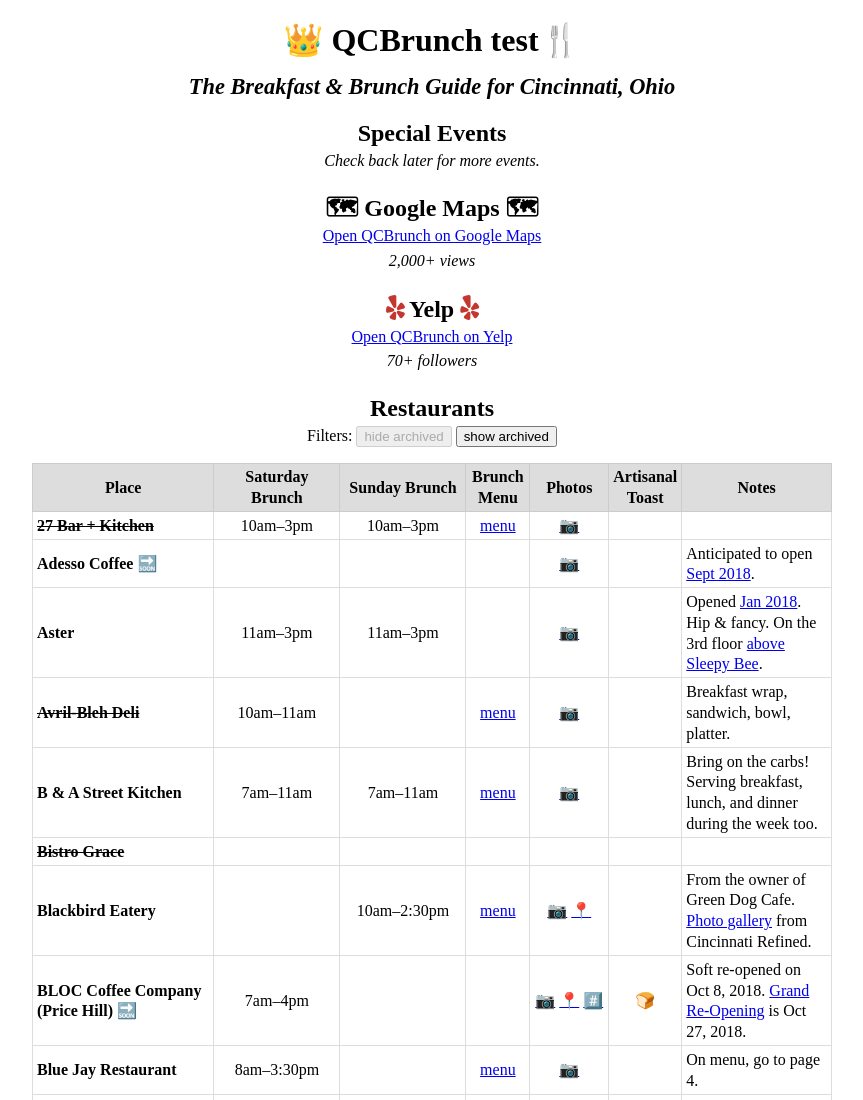
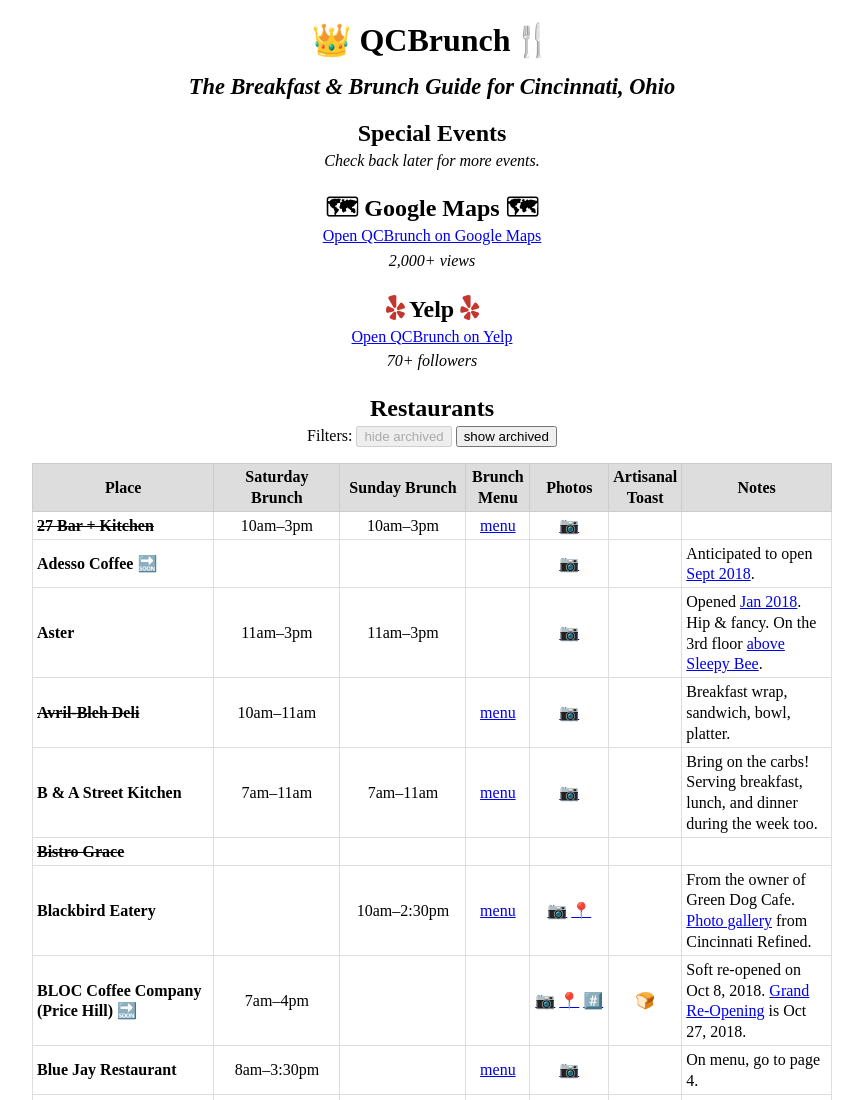
Before and after one commit to tedmiston/qcbrunch, a plain HTML site: page index.html in a window 1280 px wide. Shown: the top 1100 px of the page, without its empty margins (208-1071 px from the left). Drawn offline with nearby package versions, Linux system fonts and the light colour scheme; a script that the page names is missing.

Commit message:
Confirm test worked
NICE.

```diff
--- a/index.html
+++ b/index.html
@@ -55,7 +55,7 @@
 <body>
   <div id="wrapper">
     <div id="header">
-      <h1><span id="crown">👑</span>QCBrunch test<span id="fork">🍴</span></h1>
+      <h1><span id="crown">👑</span>QCBrunch<span id="fork">🍴</span></h1>
       <p id="headline">The Breakfast &amp; Brunch Guide for Cincinnati, Ohio</p>
     </div>
 
```
